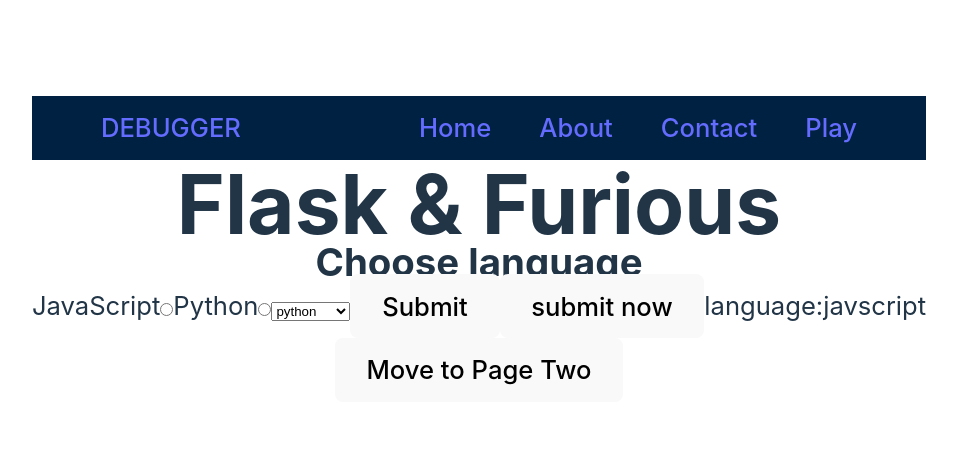
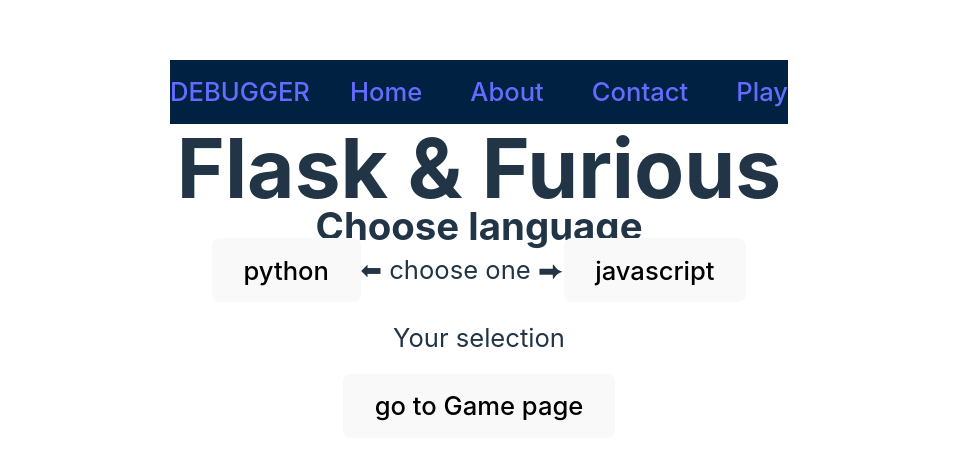
Before and after one commit to Flask-and-Furious/client_side, a React (Vite) app: page /language in a window 1280 px wide. Shown: the part 151-610 px from the top of the page, without its empty margins (161-1118 px from the left). Built offline with nearby package versions, Linux system fonts and the light colour scheme.

Commit message:
update choose language functionality

```diff
--- a/src/Context.jsx
+++ b/src/Context.jsx
@@ -2,7 +2,7 @@ import React, { useState } from "react";
 
 export const Context = React.createContext();
 export const ContextProvider = ({ children }) => {
-	const [items, setItems] = useState("javscript");
+	const [items, setItems] = useState("");
 
 	return (
 		<Context.Provider value={{ items, setItems }}>
--- a/src/pages/Game/index.jsx
+++ b/src/pages/Game/index.jsx
@@ -16,7 +16,7 @@ function Game(props) {
   const navigates = useNavigate();
     const { items, setItems } = useContext(Context);
     const handlertwo = () => {
-        navigates("/difficulty");
+        navigates("/language");
     };
 
   // const language = 'python' // language will be passed by props
@@ -86,17 +86,17 @@ function Game(props) {
 
   return (
     <>
-<h2>Welcome to Page Two</h2>
-            Updated new value Count:<b>{items}</b>
+
             <div>
-                <button onClick={handlertwo}>Move to Page One</button>
+            Updated language :<b>{items}</b>
+                <button onClick={handlertwo}>choose language </button>
             </div>
 
 
 <div >
-            <h2>mylanguage </h2>
 
-<p>{props.data} </p>
+
+
 
         </div>
 
--- a/src/pages/Language/index.jsx
+++ b/src/pages/Language/index.jsx
@@ -11,9 +11,6 @@ function LanguagePage() {
   const [state, setstate] = useState({data:""})
   const [mylanguage, setLanguage] = useState("")
 
-   const navigate = useNavigate();
-    const { items, setItems } = useContext(Context);
-
   const handleChange = event => {
     console.log('Label 👉️', event.target.selectedOptions[0].label);
     console.log(event.target.value);
@@ -26,17 +23,16 @@ function LanguagePage() {
    };
 
 
+   const navigate = useNavigate();
+    const { items, setItems } = useContext(Context);
 
-    const clickHandler = (e) => {
+    const clickHandler = () => {
+        setItems((prevcount) => "python");
+    };
 
-        setItems(e.targe.value );
-        console.log("my val - "+ e.target.value)
-
+    const clickHandlerOne = () => {
+        setItems((prevcount) =>  "javascript");
     };
-      /*
-    const clickHandlerOne = () => {
-        setItems((prevcount) => prevcount - 1);
-    };*/
 
     const HandlerOne = () => {
         navigate("/game");
@@ -46,35 +42,24 @@ function LanguagePage() {
 
       <Title title="Flask & Furious" />
       <Subtitle subtitle="Choose language" />
-      <Option
-        topic="JavaScript"
-        text="Which line number is wrong?"
-        attributeName="javascript"
-      />
-      <Option
-        topic="Python"
-        text="Which line number is wrong?"
-        attributeName="python"
-      />
-            <select value={items} onChange={clickHandler}>
-        <option value="python" onChange={clickHandler}>python </option>
-        <option value="javascript" onChange={clickHandler}>javascript</option>
-
-      </select>
-
-      <Button text="Submit"  onSubmit={() => changeState()}/>
 
 
 
 
 
-            <button onSubmit={clickHandler}>submit now</button>
-            language:{items}
-            <div>
-                <button onClick={HandlerOne}>Move to Page Two</button>
-            </div>
 
 
+                <div>
+            <button onClick={clickHandler}>python</button>
+            ⬅ choose one ⮕
+            <button onClick={clickHandlerOne}>javascript</button>
+            <div>
+              <br></br>
+              <p>Your selection {items}</p><br></br>
+
+                <button onClick={HandlerOne}>go to Game page</button>
+            </div>
+        </div>
     </>
   );
 }
```
